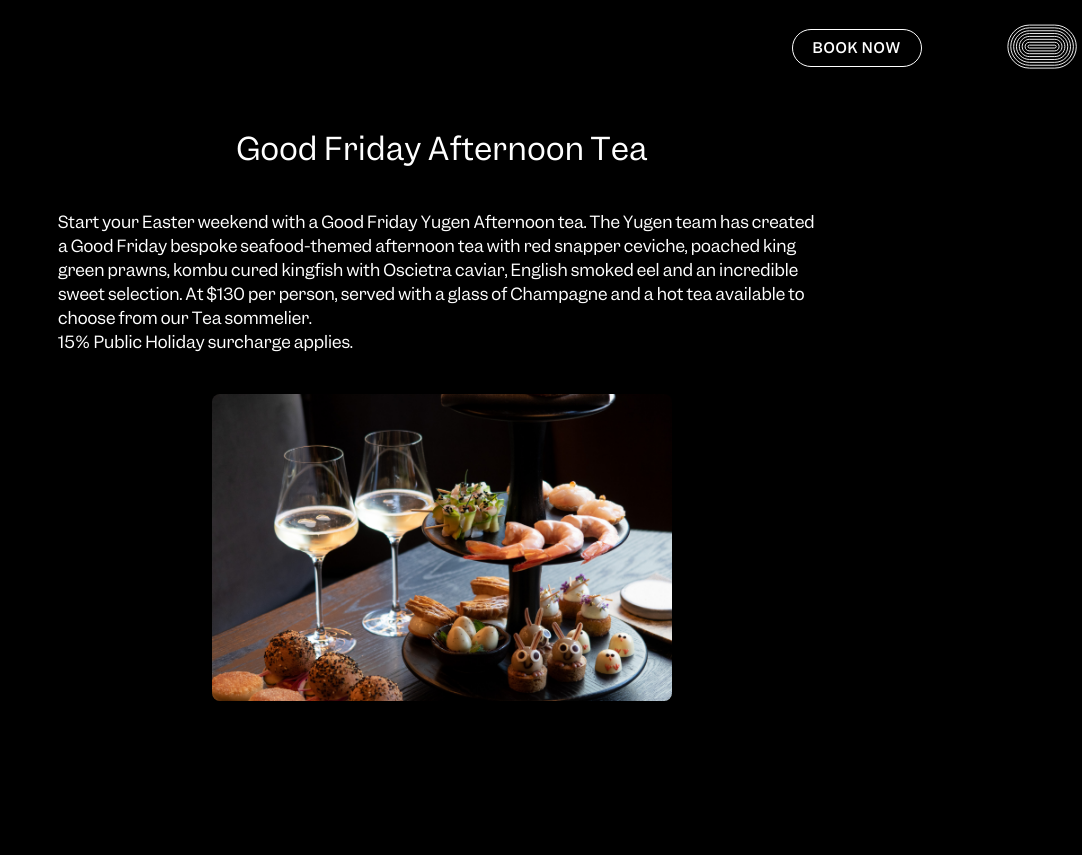
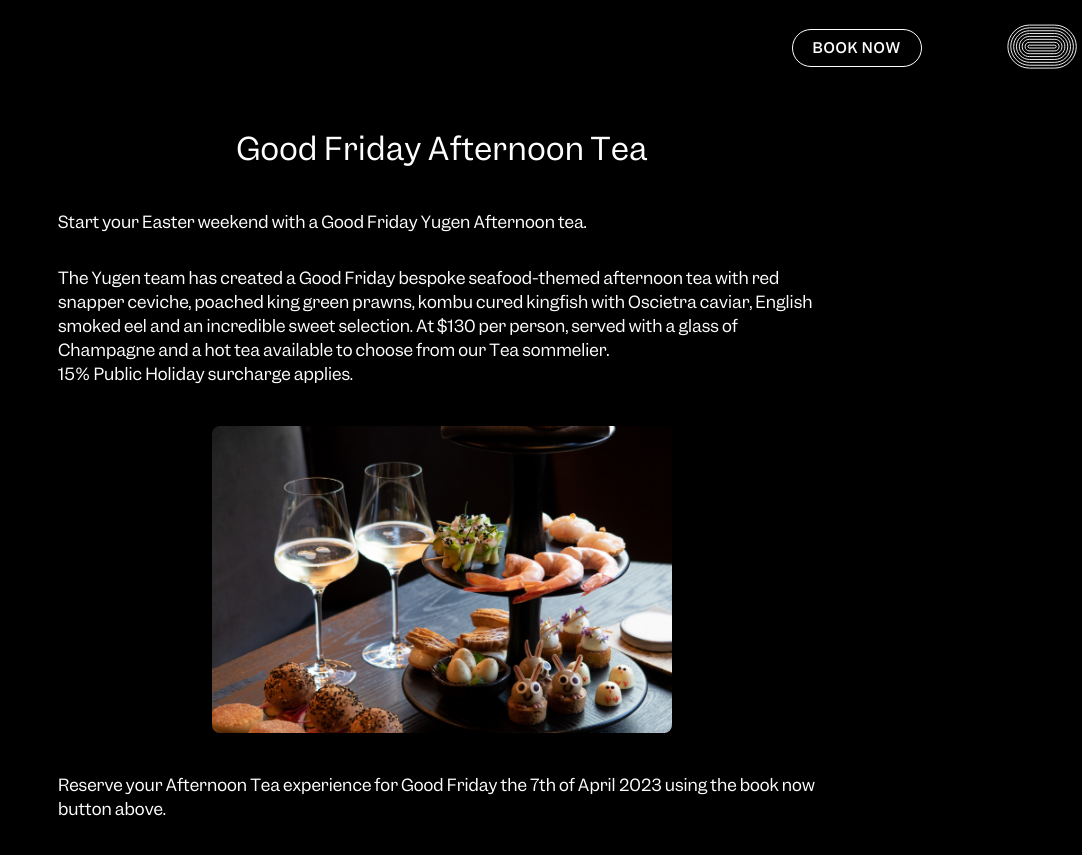
Before and after one commit to yugenteabar/teabar, a Jekyll site: the page built from news/_posts/2023-03-23-good-friday-afternoon-tea.md, in a window 1280 px wide. Shown: the top 855 px of the page, without its empty margins (198-1280 px from the left). Built offline with Jekyll 4.4.1, drawn with Linux system fonts in a browser that asks for light colours.

Commit message:
Update from Forestry.io Yugen Bar updated news/_posts/2023-03-23-good-friday-afternoon-tea.md

```diff
--- a/news/_posts/2023-03-23-good-friday-afternoon-tea.md
+++ b/news/_posts/2023-03-23-good-friday-afternoon-tea.md
@@ -5,5 +5,11 @@
 cover_image: "/uploads/0c26aa54-8e3f-48e6-91a3-60c8d83978fe-2.jpg"
 
 ---
-Start your Easter weekend with a Good Friday Yugen Afternoon tea. The Yugen team has created a Good Friday bespoke seafood-themed afternoon tea with red snapper ceviche, poached king green prawns, kombu cured kingfish with Oscietra caviar, English smoked eel and an incredible sweet selection. At $130 per person, served with a glass of Champagne and a hot tea available to choose from our Tea sommelier.
-15% Public Holiday surcharge applies.![](/uploads/06acdb1b-37f0-4374-8346-307ccd043418-2.jpg)
+Start your Easter weekend with a Good Friday Yugen Afternoon tea.
+
+The Yugen team has created a Good Friday bespoke seafood-themed afternoon tea with red snapper ceviche, poached king green prawns, kombu cured kingfish with Oscietra caviar, English smoked eel and an incredible sweet selection. At $130 per person, served with a glass of Champagne and a hot tea available to choose from our Tea sommelier.
+15% Public Holiday surcharge applies.
+
+![](/uploads/06acdb1b-37f0-4374-8346-307ccd043418-2.jpg)
+
+Reserve your Afternoon Tea experience for Good Friday the 7th of April 2023 using the book now button above.
```
